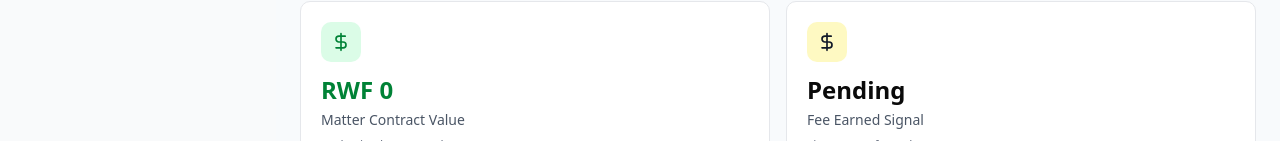
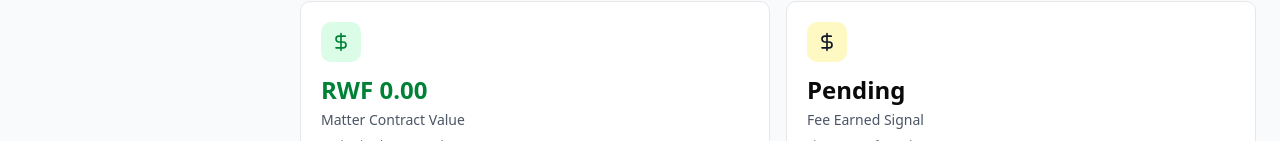
Before and after one commit to hirwabertrand5/colin-and-colin-clean, a React (Vite) app: page / in a window 1280 px wide. Shown: the part 811-952 px from the top of the page. Built offline with nearby package versions, Linux system fonts and the light colour scheme; no server answers; sample sign-in values are in the browser's storage.

Commit message:
dashboard associate

```diff
--- a/src/components/dashboards/AssociateDashboard.tsx
+++ b/src/components/dashboards/AssociateDashboard.tsx
@@ -24,8 +24,9 @@ import { getFirmEvents, FirmCalendarEvent } from '../../services/eventService';
 import { getMyPerformance, PerformanceSummary } from '../../services/performanceService';
 import { getAllProspects, Prospect } from '../../services/prospectService';
 import { getAllTasks, TaskData } from '../../services/taskService';
-import { getMyProductivityEarningsReport, MyProductivityEarningsResponse } from '../../services/firmReportsService';
+import { FirmReportDateBasis, getFirmReports, getMyProductivityEarningsReport, MyProductivityEarningsResponse } from '../../services/firmReportsService';
 import { formatDeadlineDateTime, resolveDeadlineDateTime } from '../../utils/workflowDeadline';
+import { baseNameFromLabel, computeMemberFeeEarnedFromRows, computeTaskFeeCollectedFromRows } from '../../utils/productivity';
 import './AssociateDashboard.css';
 
 type Tone = 'slate' | 'green' | 'amber' | 'red' | 'blue' | 'purple';
@@ -201,15 +202,13 @@ const safeNum = (value: unknown) => {
   return Number.isFinite(parsed) ? parsed : 0;
 };
 
-const formatRwf = (value: number) => `RWF ${Math.round(value).toLocaleString('en-US')}`;
+const formatRwf = (value: number) => `RWF ${value.toLocaleString('en-US', { minimumFractionDigits: 2, maximumFractionDigits: 2 })}`;
 const formatPeriodDate = (value?: string) => {
   if (!value) return 'N/A';
   const d = new Date(`${value}T00:00:00`);
   if (!Number.isFinite(d.getTime())) return value;
   return d.toLocaleDateString('en-US', { month: 'short', day: 'numeric', year: 'numeric' });
 };
-
-const normalizeName = (value: unknown) => String(value || '').trim().toLowerCase();
 
 const getMatterContractValue = (matter: CaseData) => {
   const planned = safeNum(matter.workflowProgress?.plannedValue?.amount);
@@ -310,7 +309,7 @@ function SectionHeader({ title, description }: { title: string; description: str
 export default function AssociateDashboard({ userRole }: { userRole?: UserRole }) {
   const me = useMemo(() => {
     try {
-      return JSON.parse(localStorage.getItem('user') || 'null') as { id: string; name: string; email: string; role: UserRole } | null;
+      return JSON.parse(localStorage.getItem('user') || 'null') as { _id?: string; id: string; name: string; email: string; role: UserRole } | null;
     } catch {
       return null;
     }
@@ -332,7 +331,10 @@ export default function AssociateDashboard({ userRole }: { userRole?: UserRole }
 
   const today = useMemo(() => isoToday(), []);
   const next30Days = useMemo(() => addDaysISO(today, 30), [today]);
-  const meName = useMemo(() => normalizeName(me?.name), [me?.name]);
+  const meName = useMemo(() => baseNameFromLabel(me?.name), [me?.name]);
+  const meId = me?._id || me?.id;
+  const earningsRange = 'monthly' as const;
+  const earningsBasis: FirmReportDateBasis = 'invoiceDate';
 
   useEffect(() => {
     let mounted = true;
@@ -347,7 +349,14 @@ export default function AssociateDashboard({ userRole }: { userRole?: UserRole }
           getAllCases(),
           getFirmEvents({ from: today, to: next30Days, type: 'all' }),
           getMyPerformance(),
-          getMyProductivityEarningsReport({ range: 'monthly' }),
+          (async () => {
+            const params = { range: earningsRange, basis: earningsBasis, teamMemberId: meId };
+            try {
+              return await getFirmReports(params);
+            } catch {
+              return await getMyProductivityEarningsReport({ range: earningsRange, basis: earningsBasis });
+            }
+          })(),
           getAllProspects({ includeTerminal: true }),
         ]);
 
@@ -498,7 +507,7 @@ export default function AssociateDashboard({ userRole }: { userRole?: UserRole }
       const assignedTo = typeof prospect.assignedTo === 'object' ? prospect.assignedTo?.name : prospect.assignedTo;
       const associate = typeof prospect.responsibleAssociate === 'object' ? prospect.responsibleAssociate?.name : prospect.responsibleAssociate;
       const partner = typeof prospect.responsiblePartner === 'object' ? prospect.responsiblePartner?.name : prospect.responsiblePartner;
-      return [assignedTo, associate, partner].some((value) => normalizeName(value) === meName);
+      return [assignedTo, associate, partner].some((value) => baseNameFromLabel(value) === meName);
     });
     const open = ownProspects.filter((prospect) => !['Converted', 'Non-Converted'].includes(String(prospect.stage)));
     const converted = ownProspects.filter((prospect) => prospect.stage === 'Converted');
@@ -520,14 +529,33 @@ export default function AssociateDashboard({ userRole }: { userRole?: UserRole }
   );
 
   const earningsPeriod = useMemo(() => {
-    const range = earningsReport?.range || performance?.range;
+    const range = earningsReport?.range;
     return range ? `${formatPeriodDate(range.from)} to ${formatPeriodDate(range.to)}` : 'N/A';
-  }, [earningsReport?.range, performance?.range]);
+  }, [earningsReport?.range]);
   const earningsSummary = earningsReport?.productivitySummary;
   const earningsMember = earningsReport?.selectedMember;
   const earningsTeamRow = earningsReport?.team?.[0];
-  const reportTaskFeeCollected = earningsSummary?.totalTaskFeeCollected ?? earningsSummary?.totalTaskFee ?? 0;
-  const reportFeeEarned = earningsMember?.feesEarned ?? earningsSummary?.totalFeeEarned ?? earningsTeamRow?.earnedFees ?? 0;
+  const earningsRows = earningsReport?.productivityRows || [];
+  const reportTaskFeeCollected = earningsRows.length
+    ? computeTaskFeeCollectedFromRows(earningsRows, { meId, meName: me?.name })
+    : earningsSummary?.totalTaskFeeCollected ?? earningsSummary?.totalTaskFee ?? 0;
+  const reportFeeEarned = earningsRows.length
+    ? computeMemberFeeEarnedFromRows(earningsRows, { meId, meName: me?.name })
+    : earningsMember?.feesEarned ?? earningsSummary?.totalFeeEarned ?? earningsTeamRow?.earnedFees ?? 0;
+  useEffect(() => {
+    if (!earningsRows.length) return;
+    const ownRowCount = earningsRows.filter((row) => {
+      const staffId = String(row.staffId || '').trim();
+      return (meId && staffId && staffId === String(meId)) || baseNameFromLabel(row.staff) === baseNameFromLabel(me?.name);
+    }).length;
+    console.debug({
+      reportBasis: earningsReport?.dateBasis,
+      computedFromRows: reportFeeEarned,
+      selectedMemberFees: earningsMember?.feesEarned,
+      summaryTotal: earningsSummary?.totalFeeEarned,
+      ownRowCount,
+    });
+  }, [earningsMember?.feesEarned, earningsReport?.dateBasis, earningsRows, earningsSummary?.totalFeeEarned, me?.name, meId, reportFeeEarned]);
   const reportTasksCompleted = earningsSummary?.completedTasks ?? performance?.tasksCompleted ?? taskSignals.completed.length;
   const reportTpaPercent =
     earningsReport?.productivityRows?.find((row) => row.tpaPercent != null)?.tpaPercent ??
@@ -548,7 +576,7 @@ export default function AssociateDashboard({ userRole }: { userRole?: UserRole }
       profile.financialScope === 'own'
         ? { label: 'TPA', value: `${reportTpaPercent}%`, helper: 'Role remuneration configuration', icon: DollarSign, tone: 'green' }
         : { label: profile.financialScope === 'client' ? 'Portfolio Contract Value' : 'Matter Contract Value', value: formatRwf(financials.contractValue), helper: 'Authorised matter values', icon: DollarSign, tone: 'green' },
-      { label: 'Fee Earned Signal', value: reportFeeEarned > 0 ? formatRwf(reportFeeEarned) : 'Pending', helper: `Firm report formula, ${earningsPeriod}`, icon: DollarSign, tone: reportFeeEarned > 0 ? 'green' : 'amber' },
+      { label: 'Fee Earned Signal', value: earningsReport ? formatRwf(reportFeeEarned) : 'Pending', helper: `Firm report formula, ${earningsPeriod}`, icon: DollarSign, tone: reportFeeEarned > 0 ? 'green' : 'amber' },
     ];
     return stats;
   }, [authorisedCases, earningsPeriod, financials.contractValue, profile, reportFeeEarned, reportQualityScore, reportTasksCompleted, reportTpaPercent, taskSignals]);
--- a/src/services/firmReportsService.ts
+++ b/src/services/firmReportsService.ts
@@ -53,6 +53,7 @@ export type FirmReportResponse = {
   };
   productivityRows?: Array<{
     id: string;
+    staffId?: string;
     completedAt: string | null;
     staff: string;
     role: string;
@@ -173,11 +174,13 @@ export const getMyProductivityEarningsReport = async (params?: {
   range?: FirmReportRange;
   from?: string;
   to?: string;
+  basis?: FirmReportDateBasis;
 }): Promise<MyProductivityEarningsResponse> => {
   const qs = new URLSearchParams();
   if (params?.range) qs.set('range', params.range);
   if (params?.from) qs.set('from', params.from);
   if (params?.to) qs.set('to', params.to);
+  if (params?.basis) qs.set('basis', params.basis);
 
   const res = await fetch(`${API_URL}/reports/my-productivity?${qs.toString()}`, {
     headers: { Authorization: `Bearer ${getToken()}` },
--- /dev/null
+++ b/src/utils/productivity.ts
@@ -0,0 +1,40 @@
+export const baseNameFromLabel = (label: unknown): string => {
+  const value = String(label || '').toLowerCase().trim();
+  const cutDash = value.split(' - ')[0];
+  const cutParen = cutDash.split('(')[0];
+  const cutComma = cutParen.split(',')[0];
+  return cutComma.trim().replace(/\s+/g, ' ');
+};
+
+export const pctRatio = (n?: number | null): number => Math.max(0, Math.round(Number(n || 0))) / 100;
+
+export const round2 = (n: number): number => Math.round((Number(n) + Number.EPSILON) * 100) / 100;
+
+type MemberRowOptions = { meId?: string; meName?: string };
+
+const ownRows = (rows: any[], opts: MemberRowOptions) => {
+  const meId = String(opts.meId || '').trim();
+  const meBase = baseNameFromLabel(opts.meName);
+  return rows.filter((row) => {
+    const staffId = String(row?.staffId || row?.userId || row?.memberId || '').trim();
+    if (meId && staffId && staffId === meId) return true;
+    return baseNameFromLabel(row?.staff) === meBase;
+  });
+};
+
+export function computeMemberFeeEarnedFromRows(rows: any[], opts: MemberRowOptions): number {
+  const total = ownRows(rows, opts).reduce((sum, row) => {
+    const fee = Number(row?.taskFeeCollected ?? row?.taskFee ?? 0);
+    const tpa = pctRatio(row?.tpaPercent);
+    const timeliness = pctRatio(row?.timelinessScore);
+    const quality = pctRatio(row?.qualityScore);
+    return sum + round2(fee * tpa * timeliness * quality);
+  }, 0);
+  return round2(total);
+}
+
+export function computeTaskFeeCollectedFromRows(rows: any[], opts: MemberRowOptions): number {
+  return round2(
+    ownRows(rows, opts).reduce((sum, row) => sum + Number(row?.taskFeeCollected ?? row?.taskFee ?? 0), 0)
+  );
+}
```
Also changed, not shown: 1 other file (tests, documents, lock files or other folders).
